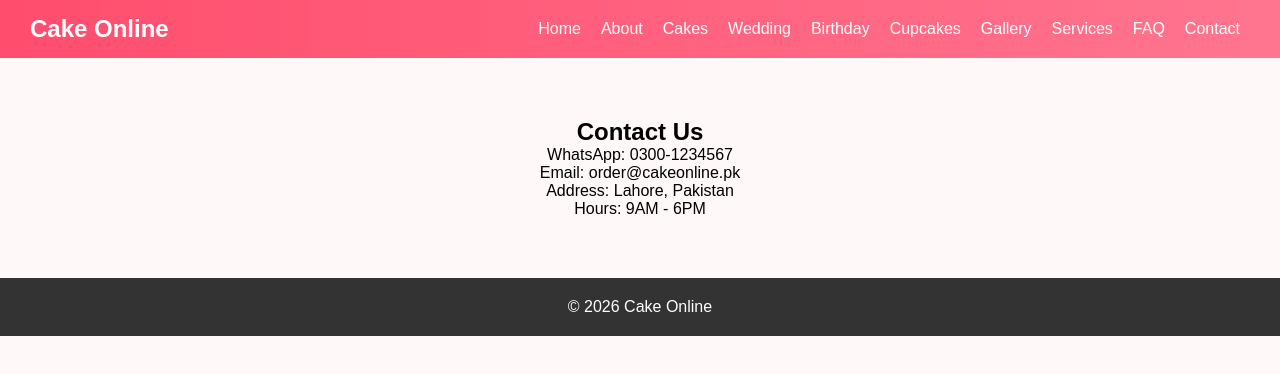
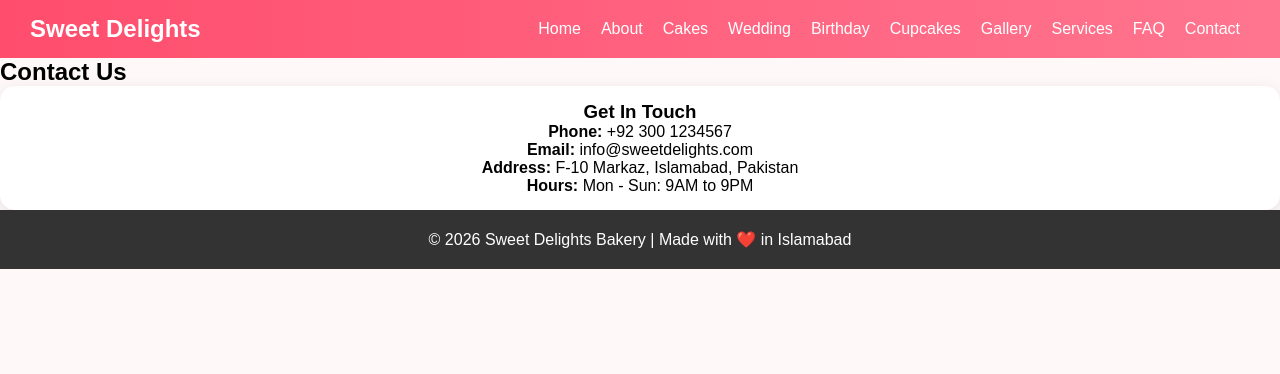
Before and after one commit to areeba37967-arch/my--website, a plain HTML site: page contact.html in a window 1280 px wide. Drawn offline with Linux system fonts and the light colour scheme.

Commit message:
Change contact page branding and details
Updated contact information and branding from 'Cake Online' to 'Sweet Delights'.

```diff
--- a/contact.html
+++ b/contact.html
@@ -1,9 +1,9 @@
 <!DOCTYPE html>
 <html lang="en">
-<head><title>Contact Us - Cake Online</title><link rel="stylesheet" href="style.css"></head>
+<head><meta charset="UTF-8"><meta name="viewport" content="width=device-width, initial-scale=1.0"><title>Contact - Sweet Delights</title><link rel="stylesheet" href="style.css"></head>
 <body>
-<header><div class="logo">Cake Online</div><nav>
-<a href="index.html">Home</a><a href="about.html">About</a><a href="cakes.html">Cakes</a><a href="wedding.html">Wedding</a><a href="birthday.html">Birthday</a><a href="cupcakes.html">Cupcakes</a><a href="gallery.html">Gallery</a><a href="services.html">Services</a><a href="faq.html">FAQ</a><a href="contact.html">Contact</a>
-</nav></header>
-<section style="padding:60px 20px; text-align:center;"><h1>Contact Us</h1><p>WhatsApp: 0300-1234567</p><p>Email: order@cakeonline.pk</p><p>Address: Lahore, Pakistan</p><p>Hours: 9AM - 6PM</p></section>
-<footer><p>© 2026 Cake Online</p></footer></body></html>
+<header><div class="logo">Sweet Delights</div><nav><a href="index.html">Home</a><a href="about.html">About</a><a href="cakes.html">Cakes</a><a href="wedding.html">Wedding</a><a href="birthday.html">Birthday</a><a href="cupcakes.html">Cupcakes</a><a href="gallery.html">Gallery</a><a href="services.html">Services</a><a href="faq.html">FAQ</a><a href="contact.html">Contact</a></nav></header>
+<h2 class="page-title">Contact Us</h2>
+<div class="content-box"><div class="cake-card"><h3>Get In Touch</h3><p><b>Phone:</b> +92 300 1234567</p><p><b>Email:</b> info@sweetdelights.com</p><p><b>Address:</b> F-10 Markaz, Islamabad, Pakistan</p><p><b>Hours:</b> Mon - Sun: 9AM to 9PM</p></div></div>
+<footer><p>© 2026 Sweet Delights Bakery | Made with ❤️ in Islamabad</p></footer>
+</body></html>
```
